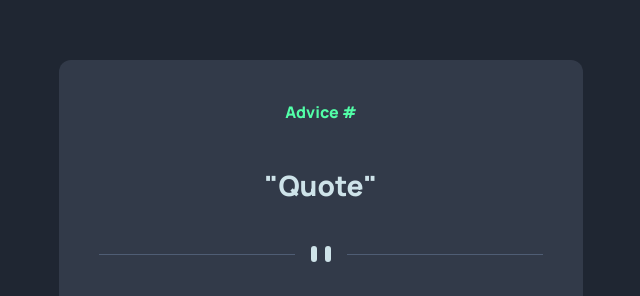
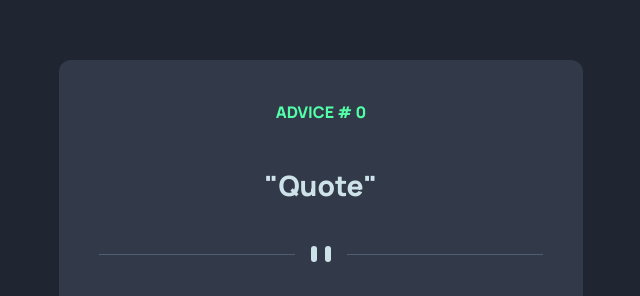
Before and after one commit to Tvang93/advice-generator, a React (Vite) app: page / in a window 1280 px wide. Shown: the part 203-499 px from the top of the page, without its empty margins (319-959 px from the left). Built offline with nearby package versions, Linux system fonts and the light colour scheme.

Commit message:
glow effect

```diff
--- a/src/components/AdviceComponent.jsx
+++ b/src/components/AdviceComponent.jsx
@@ -1,21 +1,42 @@
-import React from "react";
+import React, { useEffect, useState } from "react";
 import dice from "../assets/images/icon-dice.svg";
 import dividerDesktop from "../assets/images/pattern-divider-desktop.svg";
 import dividerMobile from "../assets/images/pattern-divider-mobile.svg";
 import "../index.css";
+import {FetchAdvice} from "../services/DataServices"
 
 function AdviceComponent() {
+  const [adviceNumber, setAdviceNumber] = useState(0);
+  const [advice, setAdvice] = useState("")
+
+  const GetAdvice = async(e) => {
+    const response = await FetchAdvice();
+    setAdviceNumber(response.slip.id);
+    setAdvice(response.slip.advice);
+  }
+
+
   return (
     <div className="bg-dark-grayish-blue flex flex-col items-center pt-10 px-10 rounded-xl">
       <div
         style={{ fontFamily: "Manrope" }}
         className="relative flex flex-col items-center gap-10 w-[444px]"
       >
-        <h1 className="text-neon-green">Advice #</h1>
-        <h2 className="text-light-cyan text-[28px] inline-flex text-center">"Quote"</h2>
+        {
+          adviceNumber > 0 ?
+          <h1 className="text-neon-green font-thin">ADVICE # {adviceNumber}</h1> :
+          <h1 className="text-neon-green font-thin">ADVICE # {adviceNumber}</h1>
+        }
+        {
+          advice != "" ?
+          <h2 className="text-light-cyan text-[28px] inline-flex text-center">"{advice}"</h2> :
+          <h2 className="text-light-cyan text-[28px] inline-flex text-center">"Quote"</h2>
+        }
         <img src={dividerDesktop} alt="dice icon" />
       </div>
-        <div className="relative bg-neon-green rounded-full p-6 top-9">
+        <div className="relative bg-neon-green rounded-full p-6 top-9 hover:shadow-[0_0_25px] hover:shadow-neon-green hover:cursor-pointer"
+        onClick={GetAdvice}
+        >
           <img src={dice} alt="dice icon" />
         </div>
     </div>
--- a/src/services/DataServices.js
+++ b/src/services/DataServices.js
@@ -1,5 +1,5 @@
 export const FetchAdvice = async() => {
     const promise = await fetch(`https://api.adviceslip.com/advice`);
-    const data = await promise.text();
+    const data = await promise.json();
     return data;
 }
```
